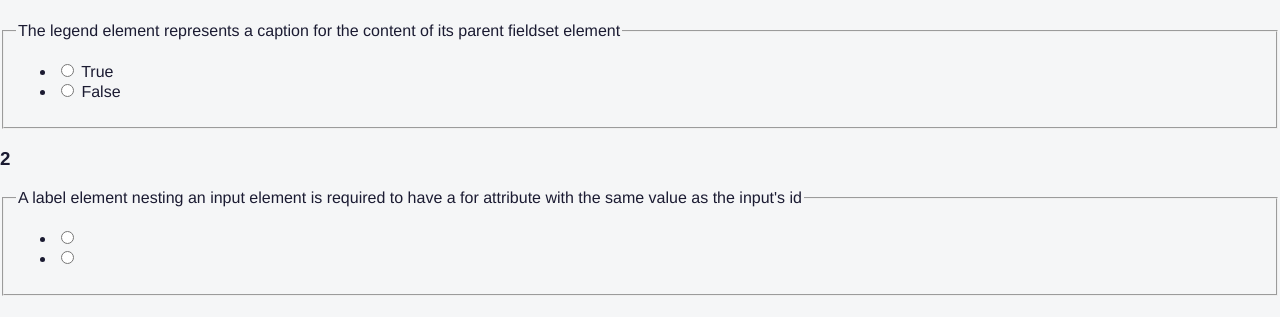
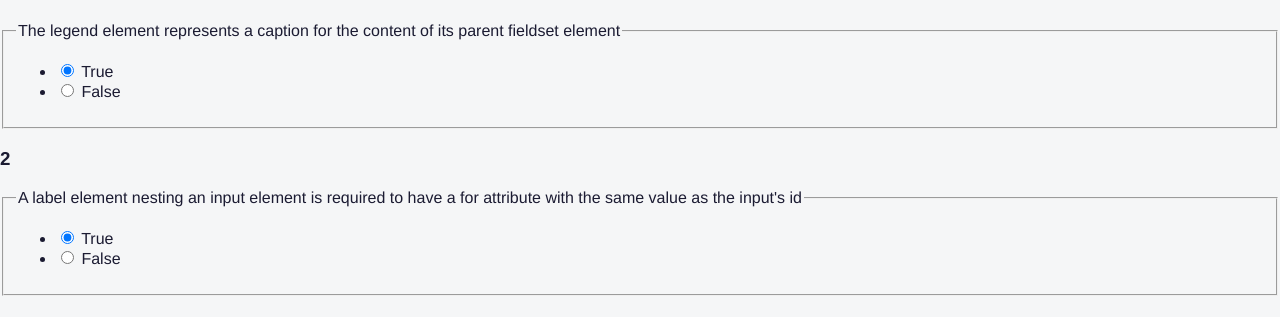
Before and after one commit to Effel0399/freecodecamp-responsive-web-design-09, a plain HTML site: page index.html in a window 1280 px wide. Shown: the part 276-593 px from the top of the page. Drawn offline with Linux system fonts and the light colour scheme.

Commit message:
33 - single selectable input

```diff
--- a/index.html
+++ b/index.html
@@ -47,12 +47,12 @@
                         <ul class="answers-list">
                             <li>
                                 <label for="q1-a1">
-                                  <input type="radio" id="q1-a1" value="true"/> True
+                                  <input type="radio" id="q1-a1" value="true" name="answer-type1" checked/> True
                                 </label>
                             </li>
                             <li>
                                 <label for="q1-a2">
-                                  <input type="radio" id="q1-a2" value="false"/> False
+                                  <input type="radio" id="q1-a2" value="false" name="answer-type1"/> False
                                 </label>
                             </li>
                         </ul>
@@ -65,12 +65,12 @@
                         <ul class="answers-list">
                             <li>
                                 <label for="q2-a1">
-                                  <input type="radio" id="q2-a1" value="true"/>
+                                  <input type="radio" id="q2-a1" value="true" name="answer-type2" checked/> True
                                 </label>
                             </li>
                             <li>
                                 <label for="q2-a2">
-                                  <input type="radio" id="q2-a2" value="false"/>
+                                  <input type="radio" id="q2-a2" value="false" name="answer-type2"/> False
                                 </label>
                             </li>
                         </ul>
```
